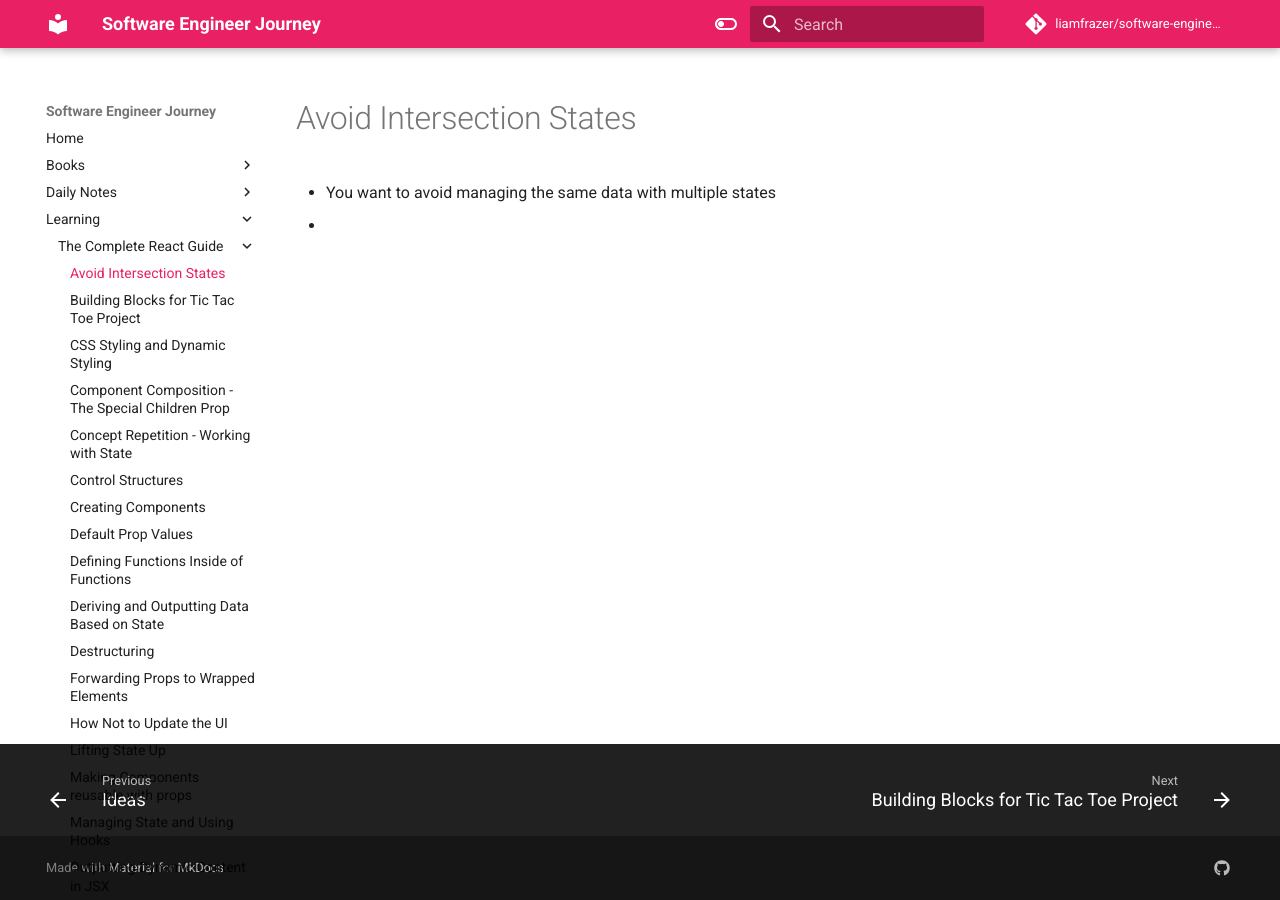
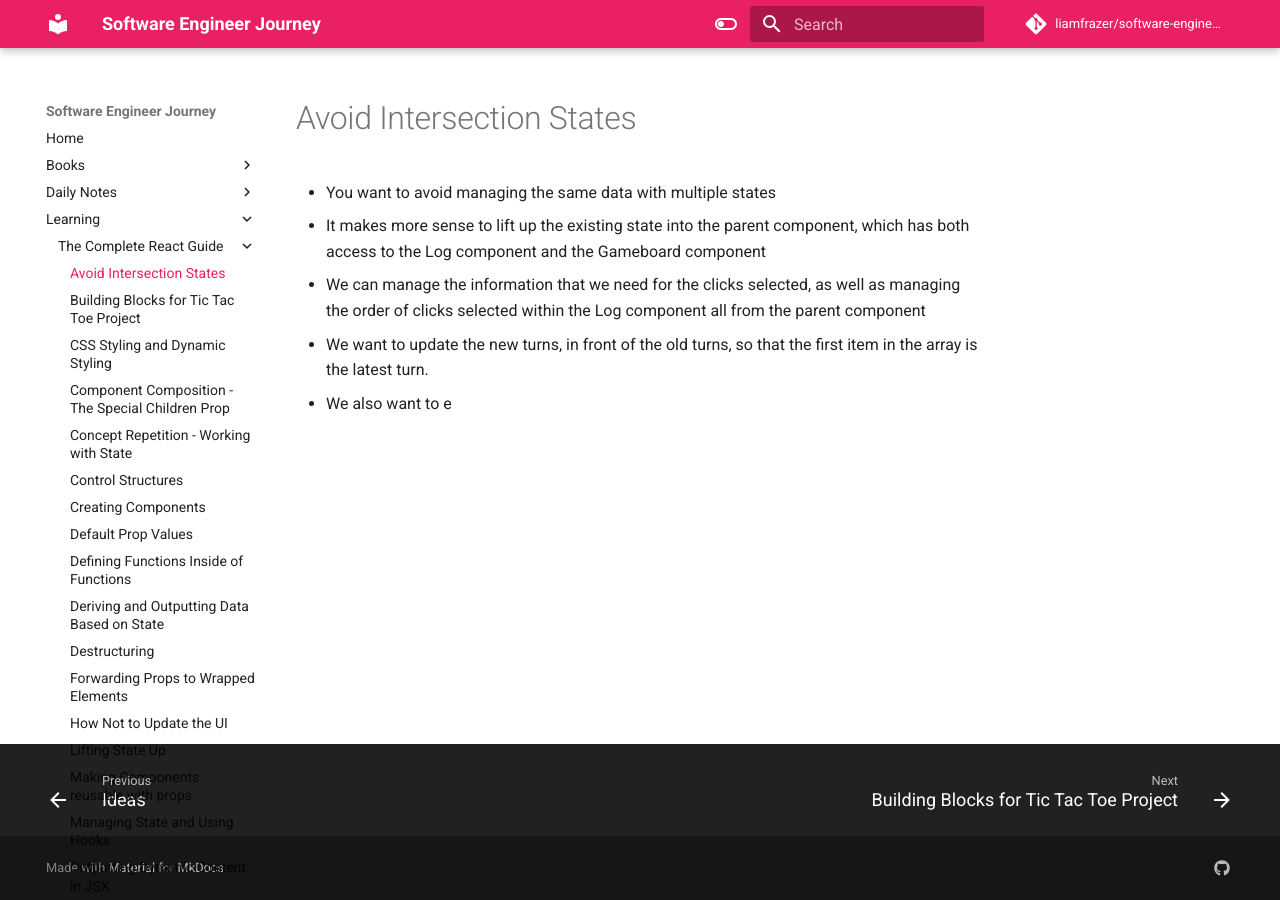
Before and after one commit to liamfrazer/software-engineer-journey, an MkDocs documentation site: the page built from docs/Learning/The Complete React Guide/Avoid Intersection States.md, in a window 1280 px wide. Built offline with MkDocs 1.6.1 and Material for MkDocs 9.7.7, drawn with Linux system fonts in a browser that asks for light colours; comment, search, counter and statistics services are not loaded.

Commit message:
vault backup: 2023-12-24 14:56:29

```diff
--- a/docs/Learning/The Complete React Guide/Avoid Intersection States.md
+++ b/docs/Learning/The Complete React Guide/Avoid Intersection States.md
@@ -7,4 +7,9 @@ tags:
 ---
 # Avoid Intersection States
 * You want to avoid managing the same data with multiple states
-*
+* It makes more sense to lift up the existing state into the parent component, which has both access to the Log component and the Gameboard component
+* We can manage the information that we need for the clicks selected, as well as managing the order of clicks selected within the Log component all from the parent component
+
+
+* We want to update the new turns, in front of the old turns, so that the first item in the array is the latest turn.
+* We also want to e
```
